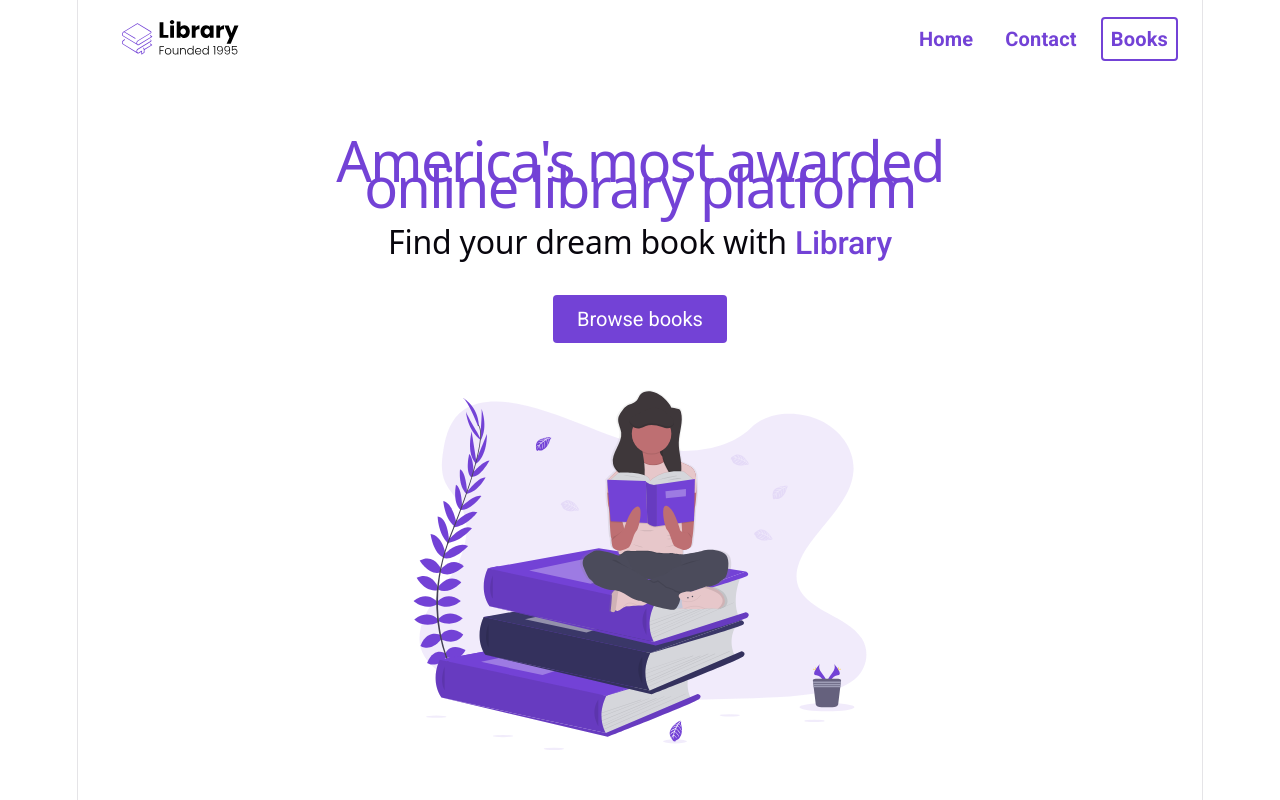
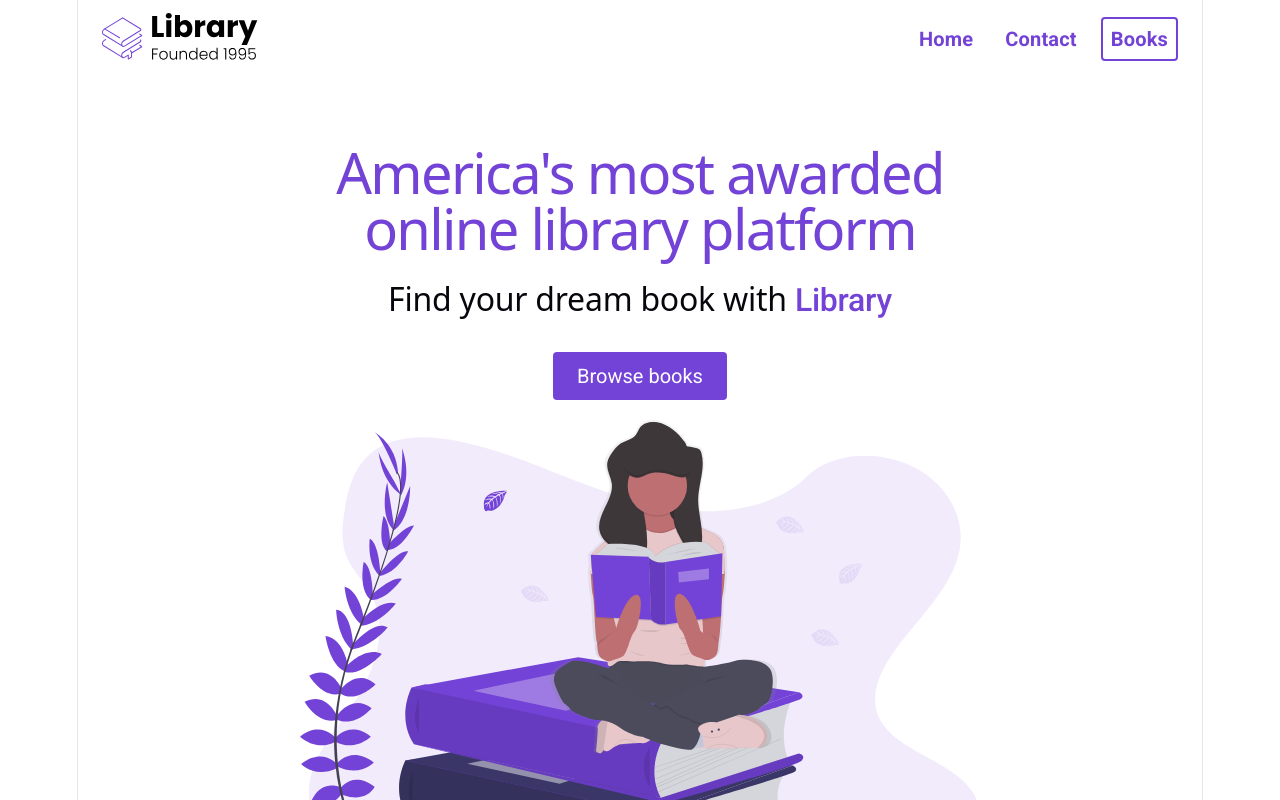
Before and after one commit to reaaland/My-Library_React, a React (Vite) app: page / in a window 1280 px wide. Shown: the top 800 px of the page. Built offline with nearby package versions, Linux system fonts and the light colour scheme.

Commit message:
Added some components

```diff
--- a/src/App.css
+++ b/src/App.css
@@ -22,10 +22,7 @@ nav {
 
 img {
   width: 100%;
-  height: 100%;
-  max-height: 50vh;
-  padding: 20px;
-  }
+   }
 
 p {
   line-height: 1.5;
@@ -52,6 +49,7 @@ h1 {
   color: #7342d6;
   margin-bottom: 24px;
   text-align: center;
+  line-height: 1;
 }
 
 h2 {
@@ -177,7 +175,7 @@ button:active {
 }
 
 #landing {
-  background-color: rgba(115, 66, 214, 0.1)
+  background-color: rgba(115, 66, 214, 0.1);
 }
 
 header {
```
